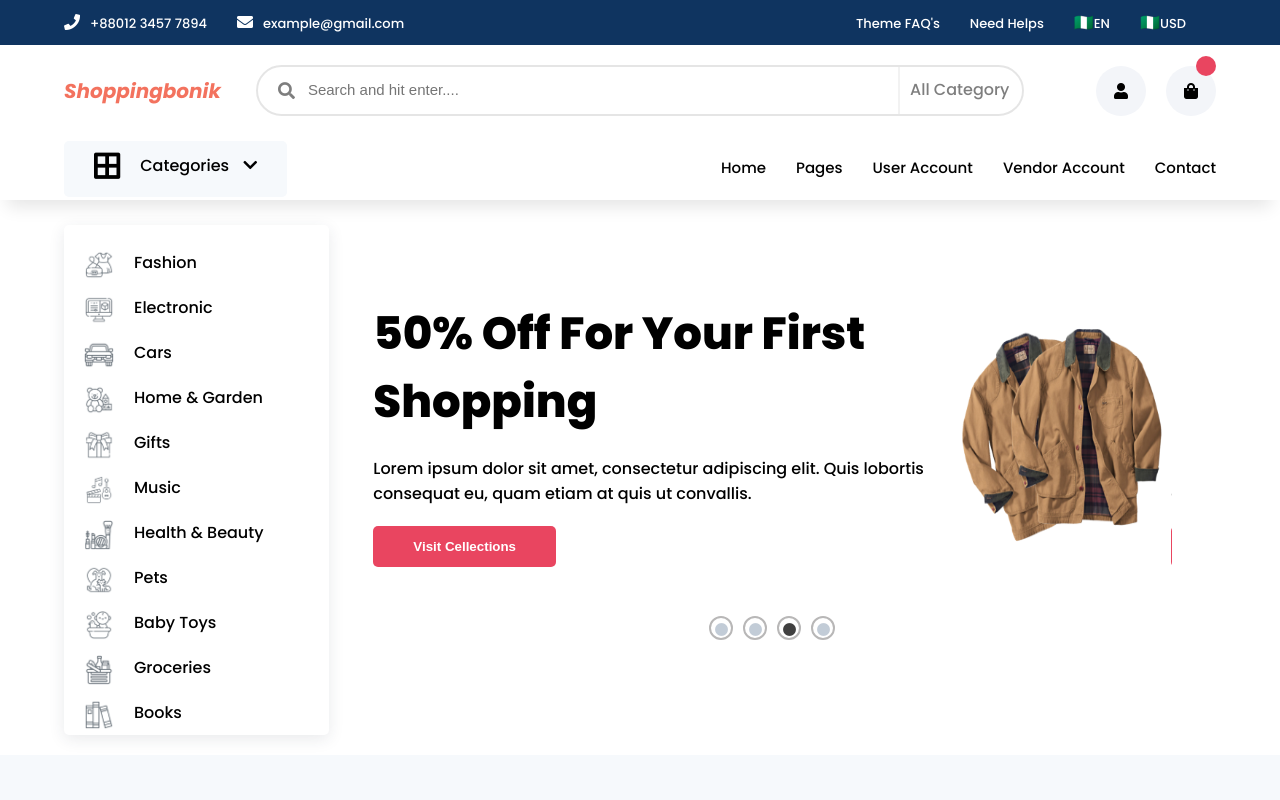
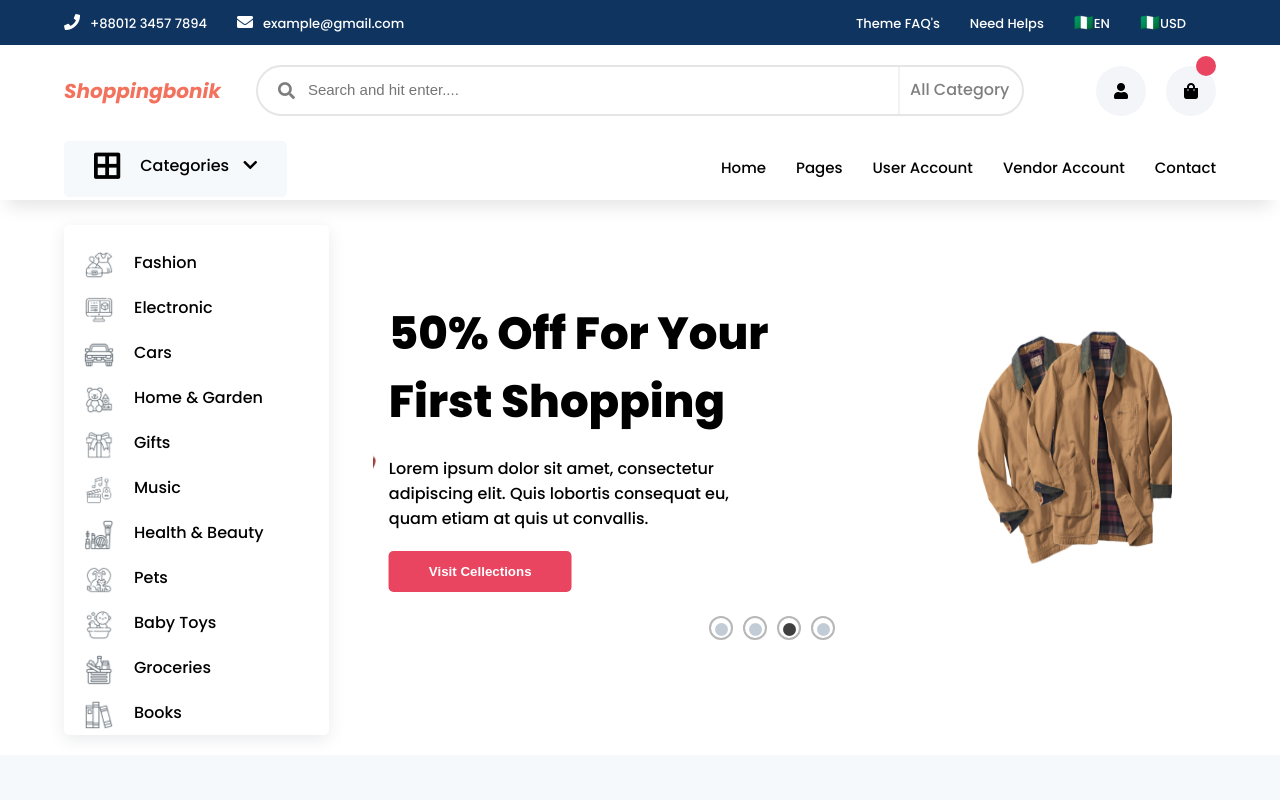
Before and after one commit to chipingo42/shoppingbonik, a React (Vite) app: page / in a window 1280 px wide. Shown: the top 800 px of the page. Built offline with nearby package versions, Linux system fonts and the light colour scheme.

Commit message:
new change added

```diff
--- a/package.json
+++ b/package.json
@@ -10,6 +10,7 @@
   },
   "dependencies": {
     "@heroicons/react": "^2.0.17",
+    "axios": "^1.3.5",
     "react": "^18.2.0",
     "react-dom": "^18.2.0",
     "react-icons": "^4.8.0",
--- a/src/App.jsx
+++ b/src/App.jsx
@@ -1,12 +1,14 @@
 import Header from "./components/Header/Header";
 import './App.css'
 import Data from "./components/FlashDeals/Data";
-import { useState } from "react";
-import { BrowserRouter as Router, Routes, Route } from "react-router-dom"
+import { useEffect, useState } from "react";
+import { BrowserRouter as Router, Routes, Route, json } from "react-router-dom"
 import Pages from "./Pages/Pages";
 import Cart from './components/Cart/Cart'
 import Sdata from './components/Shops/Sdata'
 import Footer from "./components/Footer/Footer";
+import axios from "axios";
+
 
 
 function App() {
@@ -14,6 +16,7 @@ function App() {
   const { productItems } = Data;
   const { shopItems } = Sdata;
   const [CartItem, setCartItem] = useState([])
+  // const [productItems, setProductItems] = useState([])
 
 
   const addToCart = (product) => {
@@ -35,6 +38,14 @@ function App() {
     }
   }
 
+  // useEffect(() => {
+  //   fetch(`https://fakestoreapi.com/products`)
+  //   .then((res) => res.json())
+  //   .then((data1) => {
+  //     setProductItems(data1)
+  //     console.log(data1);
+  //   })
+  // }, [])
 
 
   return (
@@ -45,7 +56,7 @@ function App() {
           <Route path='/' element={<Pages productItems={productItems} addToCart={addToCart} shopItems={shopItems}  />}></Route>
           <Route path='/cart' exact element={ <Cart CartItem={CartItem} addToCart={addToCart} decreaseQty={decreaseQty} />} />
         </Routes>
-        <Footer/>
+        {/* <Footer/>   */}
       </Router>
     </div>
   );
--- a/src/components/Cart/Cart.jsx
+++ b/src/components/Cart/Cart.jsx
@@ -29,11 +29,11 @@ const Cart = ({CartItem, addToCart, decreaseQty }) => {
                     </h4>
                   </div>
                   <div className="cat-item-function">
-                    <div className="removeCart">
-                      <button>
+                    {/* <div className="removeCart">
+                      <button onClick={() => decreaseQty(item.qty)}>
                         <XMarkIcon />
                       </button>
-                    </div>
+                    </div> */}
                     <div className="cartControl d_flex">
                       <button className='incCart' onClick={() => addToCart(item)}>
                         <i className="fa fa-plus"></i>
--- a/src/components/Header/Header.css
+++ b/src/components/Header/Header.css
@@ -117,6 +117,7 @@ header {
   height: 8vh;
   box-shadow: -1px 15px 17px -8px rgba(0, 0, 0, 0.1);
   background: #fff;
+  position: relative;
 }
 
 header ul {
--- a/src/components/Header/Navbar.jsx
+++ b/src/components/Header/Navbar.jsx
@@ -2,6 +2,7 @@ import React, { useState } from 'react'
 import { Link } from 'react-router-dom'
 import useMediaQuery from '../../hooks/useMediaQuery'
 import {  Bars3Icon, XMarkIcon } from '@heroicons/react/24/solid'
+
 
 const Navbar = () => {
 
@@ -37,8 +38,8 @@ const Navbar = () => {
                   <Link to="/contact">Contact</Link>
                 </li>
               </ul>) : (
-              <button className='toggle' onClick={() => setMobileMenu(!mobileMenu)}>
-                {!mobileMenu ?  <Bars3Icon className='bar_open'/> : ''}
+              <button className='toggle'  onClick={() => setMobileMenu(!mobileMenu)}>
+                {!mobileMenu ? <Bars3Icon className='bar_open'/> : ''}
               </button>
             )}
           </div>
--- a/src/components/Mainpage/Home.css
+++ b/src/components/Mainpage/Home.css
@@ -3,10 +3,12 @@
 }
 .homeSlide h1 {
   font-size: 45px;
+  max-width: 390px;
 }
 
 .homeSlide p {
   margin: 20px 0;
+  max-width: 390px;
 }
 
 .homeSlide ul {
--- a/src/components/Mainpage/SlideCard.jsx
+++ b/src/components/Mainpage/SlideCard.jsx
@@ -5,6 +5,7 @@ import "slick-carousel/slick/slick-theme.css";
 import Slider from "react-slick";
 
 const SlideCard = () => {
+
 
   const settings = {
     dots: true,
@@ -25,7 +26,7 @@ const SlideCard = () => {
         {
           Sdata.map((val, i) => {
             return (
-              <div key={i} className="box d_flex top">
+              <div key={i} className="box top">
                 <div className="left">
                   <h1>{val.title}</h1>
                   <p>{val.desc}</p>
```
Also changed, not shown: src/components/Mainpage/Categories.jsx (+10 -2 lines), src/Pages/Pages.jsx (line endings or trailing spaces), 1 other file (tests, documents, lock files or other folders).
